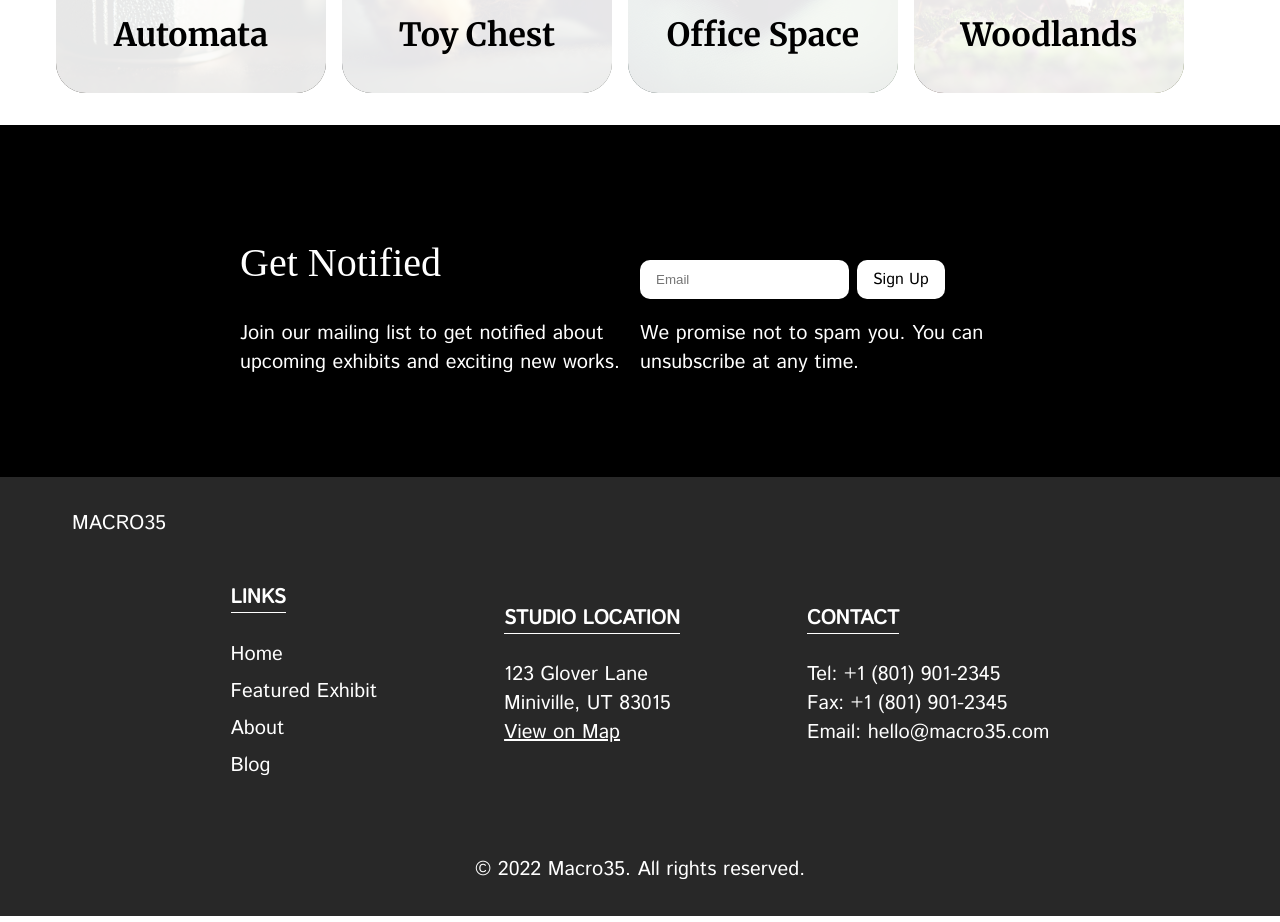
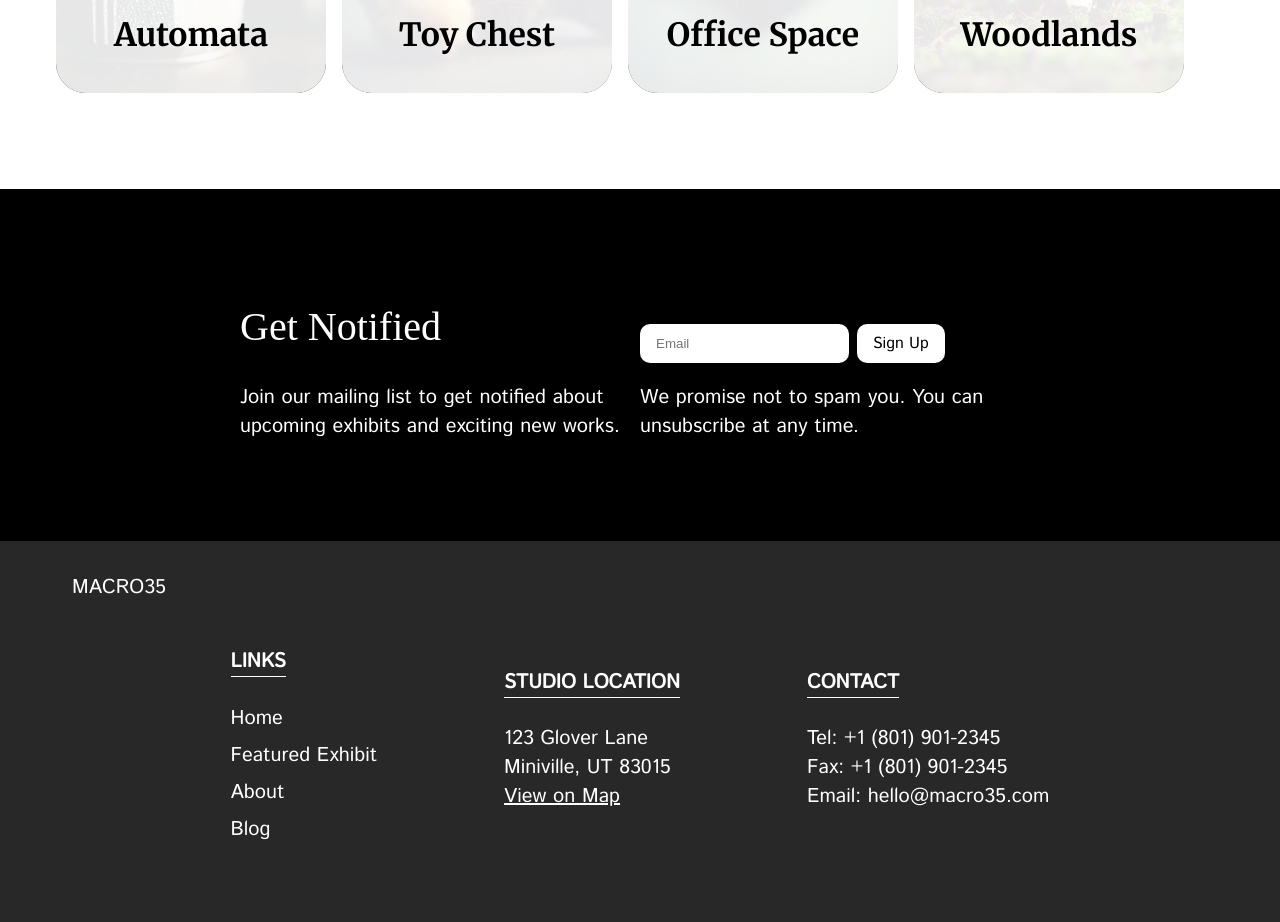
Before and after one commit to trevsm/macro35-photography, a React (Create React App) app: page /#/ in a window 1280 px wide. Shown: the part 1580-2502 px from the top of the page. Built offline with nearby package versions, Linux system fonts and the light colour scheme; a web font is replaced by a local one.

Commit message:
added spacer

```diff
--- a/src/routes/Root.tsx
+++ b/src/routes/Root.tsx
@@ -230,6 +230,7 @@ export default function Root() {
           </div>
         </Content>
       </Center>
+      <Spacer s={4} />
       <GetNotified>
         <Content>
           <div>
```
